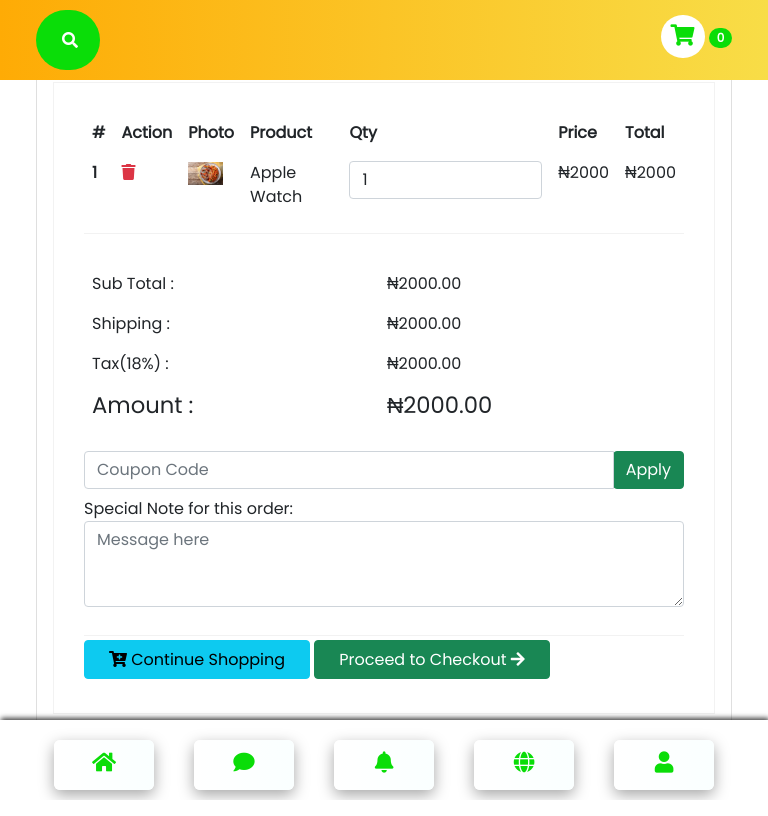
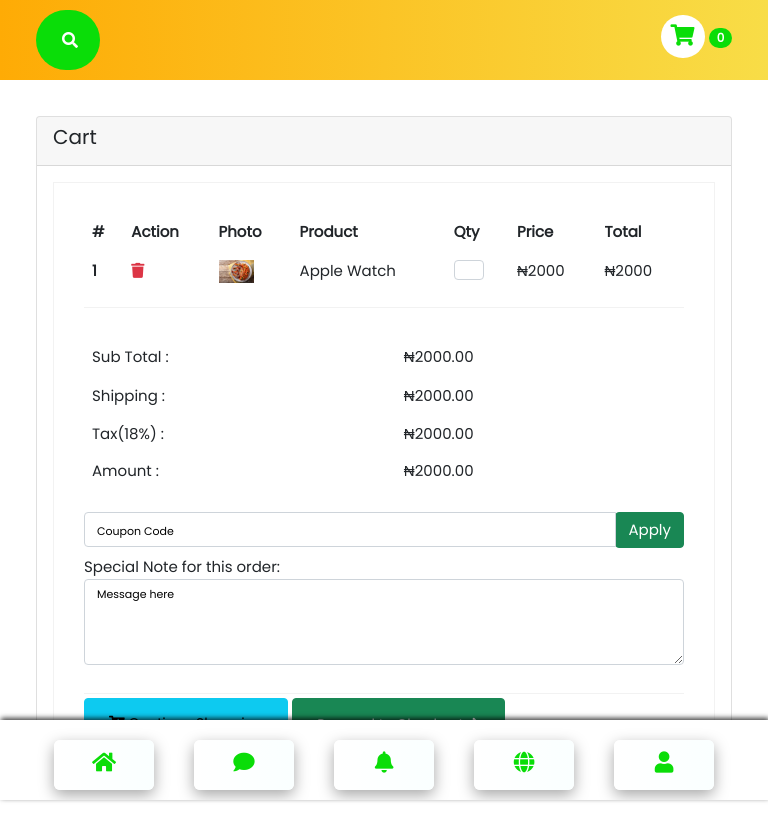
Before and after one commit to solomonbestz/vinch, a Django app: page /cart in a window 768 px wide. Run offline with Django 4.2, Linux system fonts and the light colour scheme.

Commit message:
different device cart styling

```diff
--- a/static/styles/store/cart.css
+++ b/static/styles/store/cart.css
@@ -13,24 +13,139 @@
 
   /* Tablets Views */
 @media (min-width: 820px) and (max-width: 920px){
+    #mobile-container{
+        width: 100%;
+        margin-top: 100px;
+    }
+    .cart-body{
+        font-size: 15px;
+    }
+    .cart-body h4{
+        font-size: 16px;
+    }
+    .cart-body input{
+        height: 36px;
+    }
+    .cart-body .input-group-text{
+        font-size: 15px;
+    }
+    .cart-body ::placeholder {
+        font-size: 11px;
+        color: black;
+        opacity: 1;
+      }
+    .table-responsive{
+        font-size: 17px;
+    }
+    .table-responsive .cart-qty{
+        font-size: 10px;
+        width: 30px;
+        height: 20px;
+    }
 
+    .cart-footer button{
+        font-size: 14px;
+        height: 50px;
+    }
+    .cart-footer a{
+        padding-top: 15px;
+        font-size: 14px;
+        height: 50px;
+    }
 }
 
 
 /* Ipad Views */
 @media (min-width: 680px) and (max-width: 820px) {
+    #mobile-container{
+        width: 100%;
+        margin-top: 100px;
+    }
+    .cart-body{
+        font-size: 15px;
+    }
+    .cart-body h4{
+        font-size: 15px;
+    }
+    .cart-body input{
+        height: 35px;
+    }
+    .cart-body .input-group-text{
+        font-size: 15px;
+    }
+    .cart-body ::placeholder {
+        font-size: 11px;
+        color: black;
+        opacity: 1;
+      }
+    .table-responsive{
+        font-size: 15px;
+    }
+    .table-responsive .cart-qty{
+        font-size: 10px;
+        width: 30px;
+        height: 20px;
+    }
 
+    .cart-footer button{
+        font-size: 14px;
+        height: 50px;
+    }
+    .cart-footer a{
+        padding-top: 15px;
+        font-size: 14px;
+        height: 50px;
+    }
 }
 
 
 /* Medium phone size */
 @media (min-width: 450px) and (max-width: 680px) {
+    #mobile-container{
+        width: 100%;
+        margin-top: 100px;
+    }
+    .cart-body{
+        font-size: 15px;
+    }
+    .cart-body h4{
+        font-size: 15px;
+    }
+    .cart-body input{
+        height: 35px;
+    }
+    .cart-body .input-group-text{
+        font-size: 15px;
+    }
+    .cart-body ::placeholder {
+        font-size: 11px;
+        color: black;
+        opacity: 1;
+      }
+    .table-responsive{
+        font-size: 15px;
+    }
+    .table-responsive .cart-qty{
+        font-size: 10px;
+        width: 30px;
+        height: 20px;
+    }
 
+    .cart-footer button{
+        font-size: 14px;
+        height: 50px;
+    }
+    .cart-footer a{
+        padding-top: 15px;
+        font-size: 14px;
+        height: 50px;
+    }
 }
 
 /* Small phone screen */
 @media screen and (max-width: 450px){
     #mobile-container{
+        margin-top: 100px;
         width: 100%;
         margin-bottom: 50px;
     }
--- a/templates/store/cart.html
+++ b/templates/store/cart.html
@@ -58,7 +58,7 @@
                                                         <form>
                                                             <div class="form-group">
                                                                 <div class="input-group">
-                                                                    <input type="search" class="form-control" placeholder="Coupon Code" aria-label="Search" aria-describedby="button-addonTags" onclick="show()">
+                                                                    <input type="search" class="form-control" placeholder="Coupon Code" aria-label="Search" aria-describedby="button-addonTags">
                                                                     <div class="input-group-append">
                                                                         <button class="input-group-text btn-success" type="submit" id="button-addonTags" >Apply</button>
                                                                     </div>
```
Also changed, not shown: other parts of static/styles/store/cart.css (+42 -3 lines).
